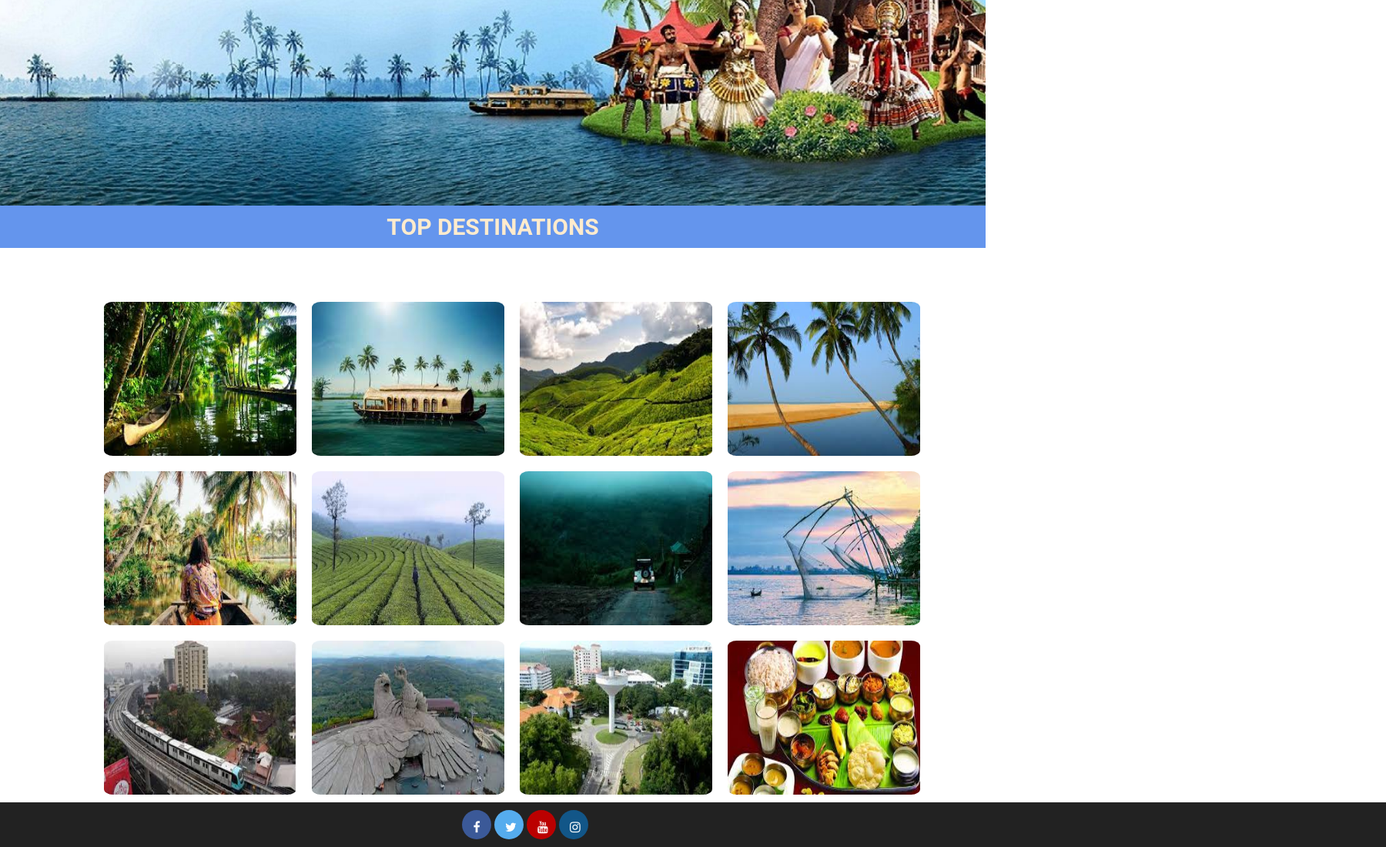
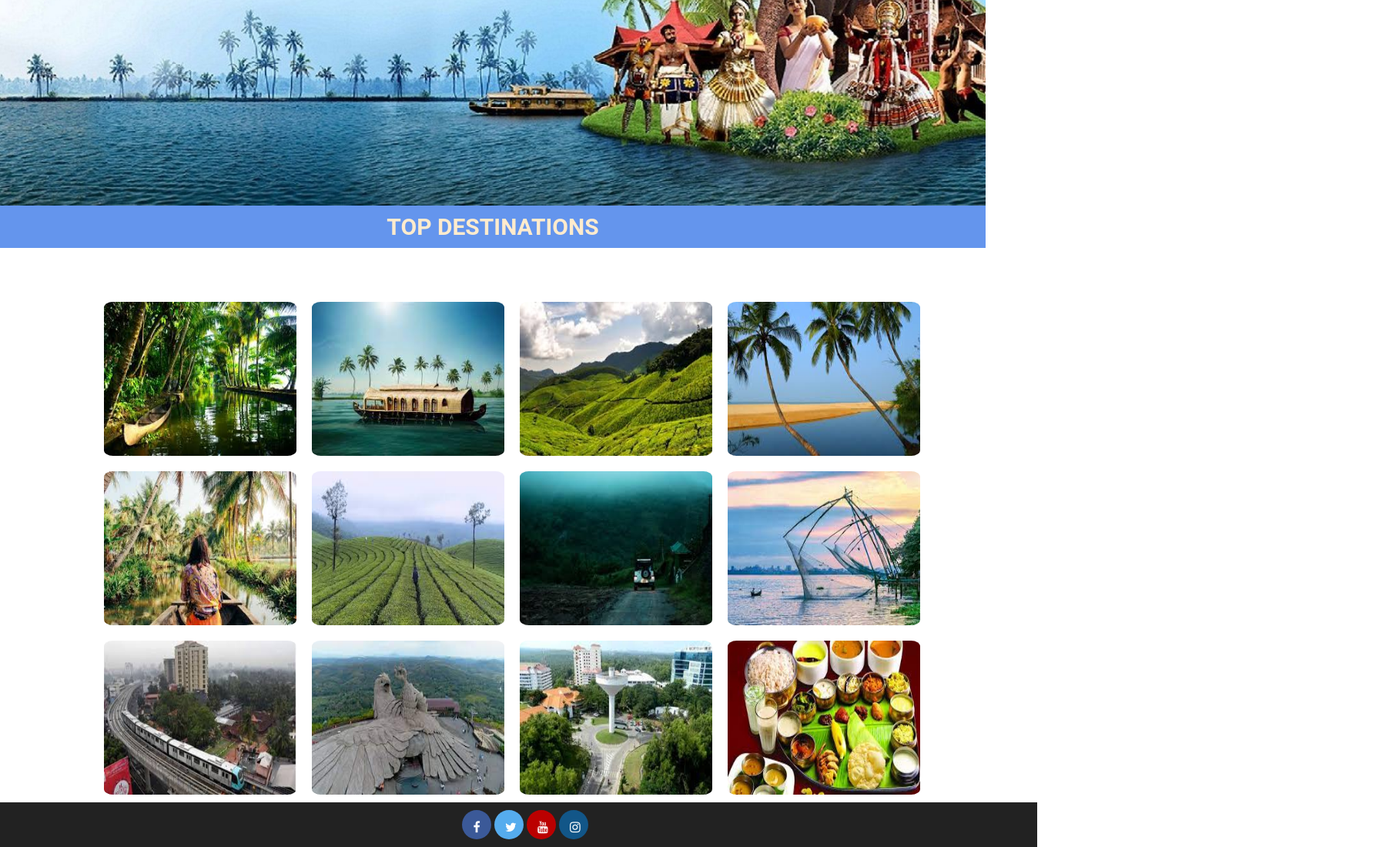
Before and after one commit to mahesanmidhun/KeralaTourism, a plain HTML site: page Kerala Tourism Website/index.html in a window 1280 px wide. Shown: the part 533-1633 px from the top of the page at 77% size, 1800 px wide, since content can reach past the window. Drawn offline with Linux system fonts and the light colour scheme.

```diff
--- a/Kerala Tourism Website/style.css
+++ b/Kerala Tourism Website/style.css
@@ -86,7 +86,7 @@
     padding-left: 600px;
     padding-top: 10px;
     background-color: rgb(34, 34, 34);
-    width: 1200px;
+    width:747;
     padding-bottom: 10px;
 
 }
```
